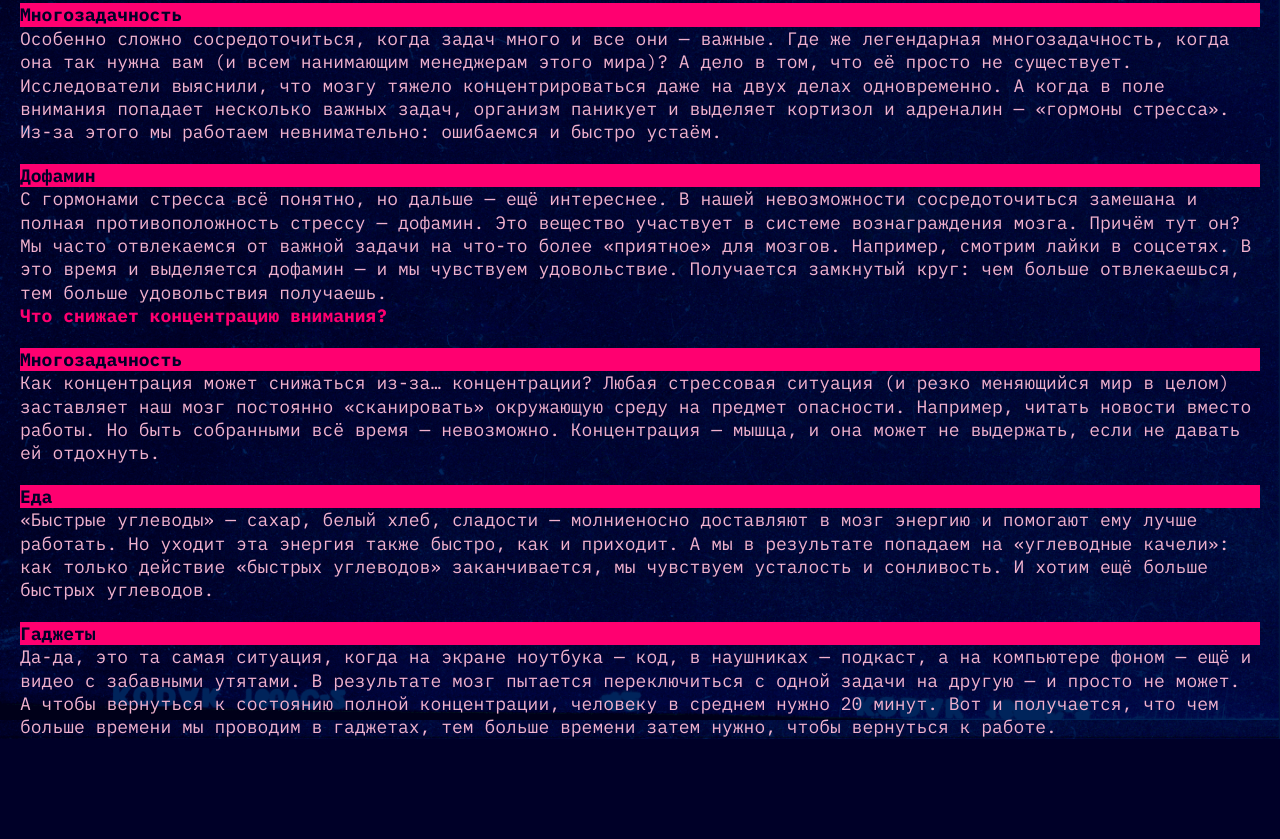
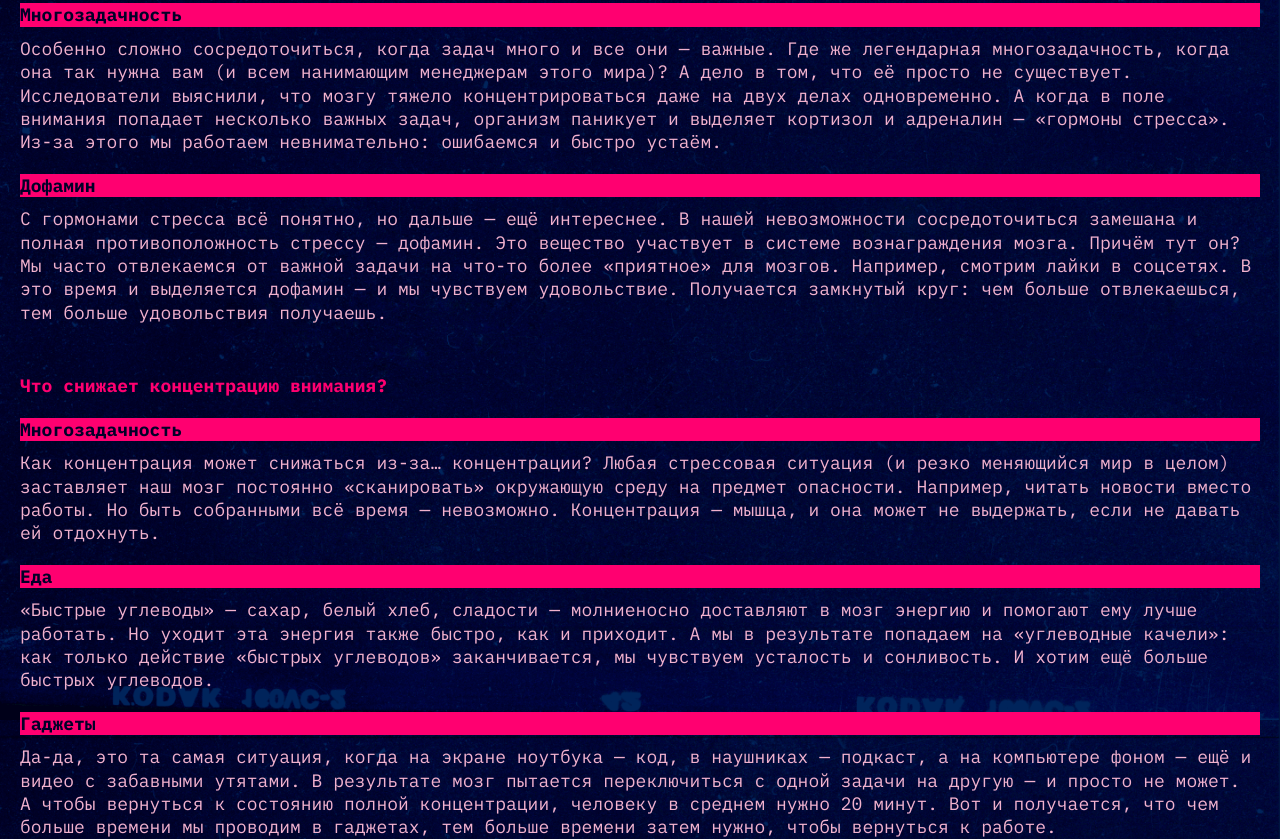
Before and after one commit to obe1taps/slozhno-sosredotochitsya-fd, a plain HTML site: page index.html in a window 1280 px wide. Shown: the part 880-1719 px from the top of the page. Before the commit the page ends 1619 px from the top, so only its background shows below. Drawn offline with Linux system fonts and the light colour scheme.

Commit message:
Хедер и секция мейн

```diff
--- a/styles/style.css
+++ b/styles/style.css
@@ -147,6 +147,11 @@
   color: var(--accent-color);
 }
 
+.card {
+  display: grid;
+  gap: 10px;
+}
+
 .card__title {
   font-family: var(--font-family);
   font-size: 18px;
@@ -160,3 +165,7 @@
   line-height: 130%;
   color: var(--card-text-color);
 }
+
+.section__cards-concentration {
+  margin-top: 50px;
+}
```
